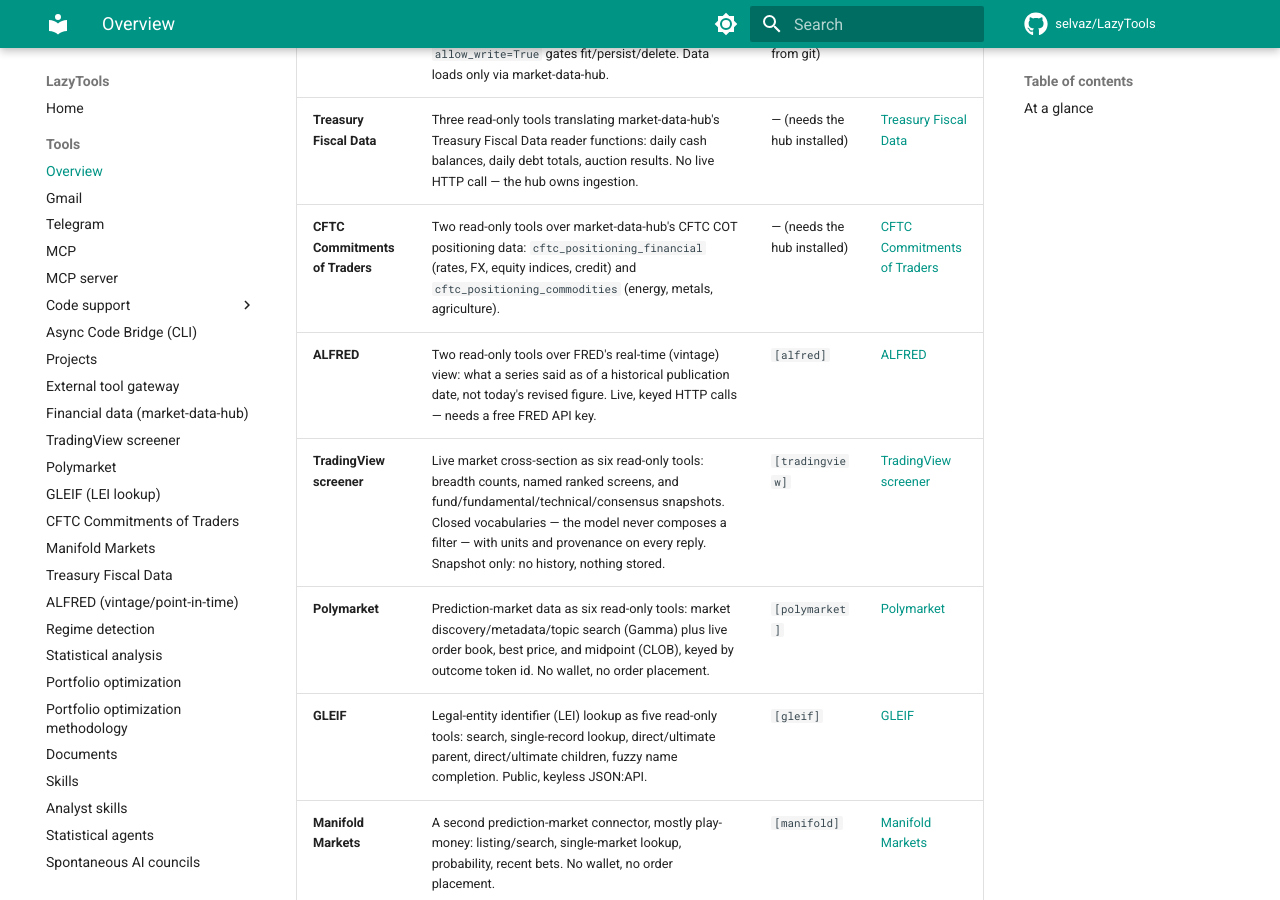
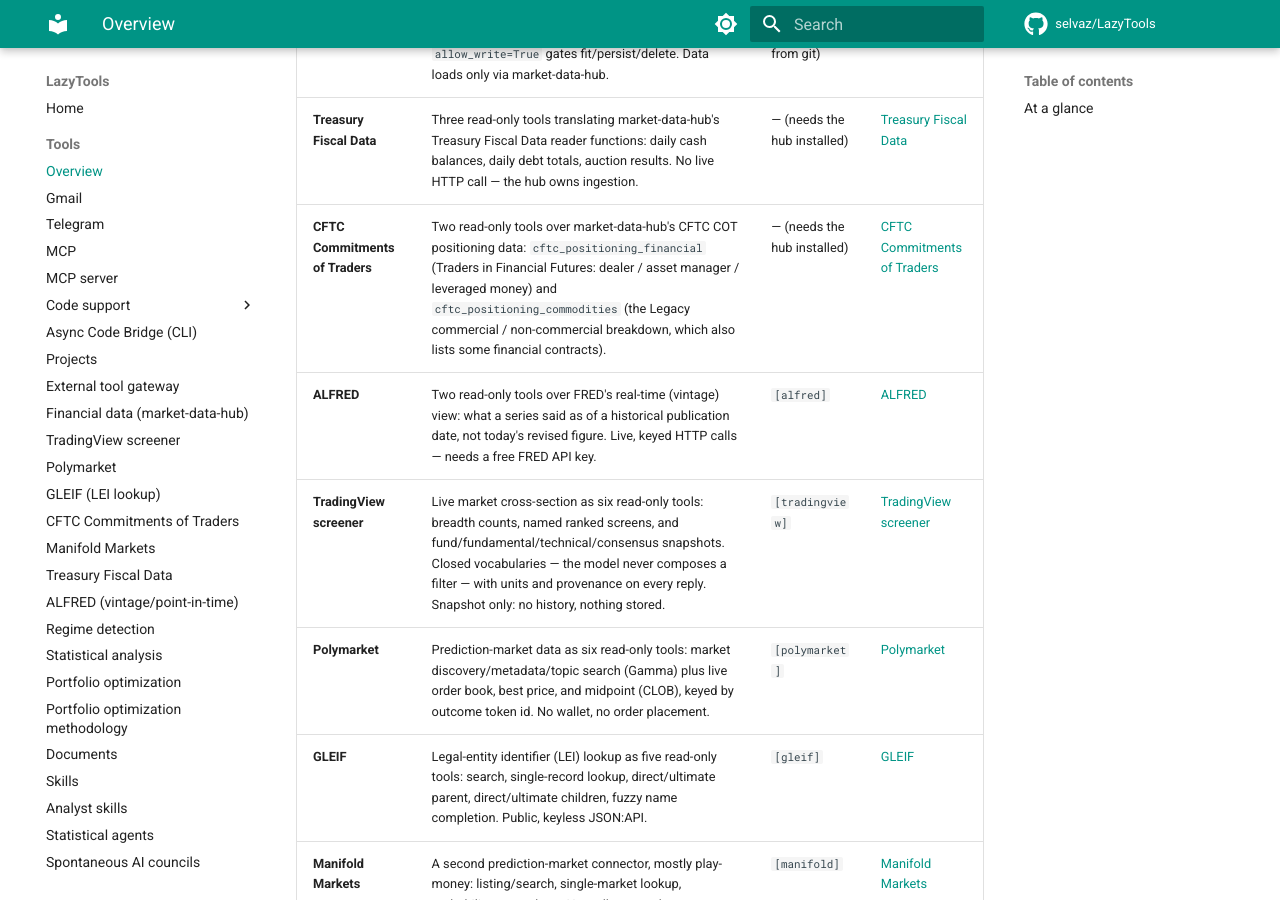
Before and after one commit to selvaz/LazyTools, an MkDocs documentation site: the page built from docs/connectors.md, in a window 1280 px wide and 900 px high, scrolled down 1464 px. Built offline with MkDocs 1.6.1 and Material for MkDocs 9.7.7, drawn with Linux system fonts in a browser that asks for light colours; comment, search, counter and statistics services are not loaded.

Commit message:
Docs: describe the CFTC Legacy reader by its breakdown, not as commodities-only (review P2 on #193)
Co-Authored-By: Claude Opus 5.5 <noreply@anthropic.com>

```diff
--- a/docs/connectors.md
+++ b/docs/connectors.md
@@ -27,7 +27,7 @@ The **Extra** column below is what goes in the brackets (`—` = no extra needed
 | **market-data-hub** | The single source of financial data: `datahub_*` discovery, instrument resolution, financial facts and coverage. Raw series are off the default surface (`allow_raw_series=True` to add capped `datahub_get_series`/`datahub_get_returns`); `allow_refresh=True` adds the `datahub_ensure_*` ingestion write tools. | — (needs the hub installed from git) | [Financial data](datahub.md) |
 | **Regime detection** | `lazystats.regimes` HMM/MS engines as `regime_*` tools: fit, state scans, summaries/changes, window comparison, plots, SQLite depot. Reads always on; `allow_write=True` gates fit/persist/delete. Data loads only via market-data-hub. | — (needs `lazystats[regimes]` from git) | [Regime detection](regimes.md) |
 | **Treasury Fiscal Data** | Three read-only tools translating market-data-hub's Treasury Fiscal Data reader functions: daily cash balances, daily debt totals, auction results. No live HTTP call — the hub owns ingestion. | — (needs the hub installed) | [Treasury Fiscal Data](treasury-fiscal.md) |
-| **CFTC Commitments of Traders** | Two read-only tools over market-data-hub's CFTC COT positioning data: `cftc_positioning_financial` (rates, FX, equity indices, credit) and `cftc_positioning_commodities` (energy, metals, agriculture). | — (needs the hub installed) | [CFTC Commitments of Traders](cftc-cot.md) |
+| **CFTC Commitments of Traders** | Two read-only tools over market-data-hub's CFTC COT positioning data: `cftc_positioning_financial` (Traders in Financial Futures: dealer / asset manager / leveraged money) and `cftc_positioning_commodities` (the Legacy commercial / non-commercial breakdown, which also lists some financial contracts). | — (needs the hub installed) | [CFTC Commitments of Traders](cftc-cot.md) |
 | **ALFRED** | Two read-only tools over FRED's real-time (vintage) view: what a series said as of a historical publication date, not today's revised figure. Live, keyed HTTP calls — needs a free FRED API key. | `[alfred]` | [ALFRED](alfred.md) |
 | **TradingView screener** | Live market cross-section as six read-only tools: breadth counts, named ranked screens, and fund/fundamental/technical/consensus snapshots. Closed vocabularies — the model never composes a filter — with units and provenance on every reply. Snapshot only: no history, nothing stored. | `[tradingview]` | [TradingView screener](tradingview.md) |
 | **Polymarket** | Prediction-market data as six read-only tools: market discovery/metadata/topic search (Gamma) plus live order book, best price, and midpoint (CLOB), keyed by outcome token id. No wallet, no order placement. | `[polymarket]` | [Polymarket](polymarket.md) |
```
